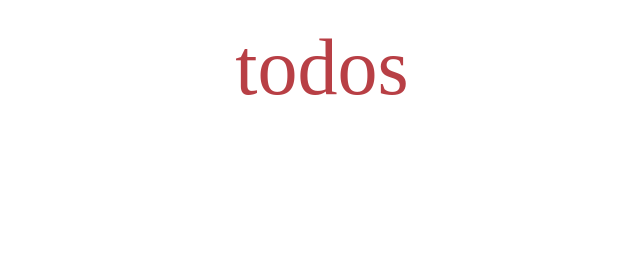
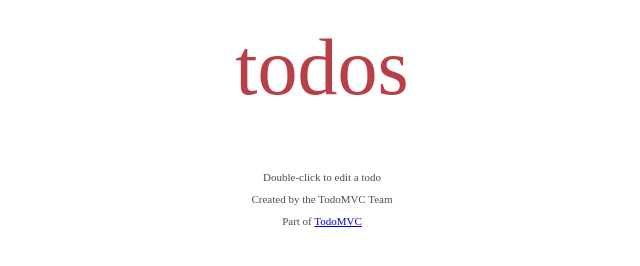
Before and after one commit to simtudy/vanilla-todo-app, a website built with Vite: page hyunjin/client/index.html in a window 1280 px wide. Shown: the whole page, without its empty margins (318-958 px from the left). Built offline with nearby package versions, Linux system fonts and the light colour scheme.

Commit message:
feat: footer 퍼블

```diff
--- a/hyunjin/client/index.html
+++ b/hyunjin/client/index.html
@@ -13,5 +13,11 @@
       <a href="#" style="text-decoration: none"><h1 class="title">todos</h1></a>
     </header>
     <!-- <div id="app"></div> -->
+
+    <footer class="footer">
+      <p class="footer-text">Double-click to edit a todo</p>
+      <p class="footer-text">Created by the TodoMVC Team</p>
+      <p class="footer-text">Part of <a href="http://todomvc.com">TodoMVC</a></p>
+    </footer>
   </body>
 </html>
--- a/hyunjin/client/src/app/styles/index.css
+++ b/hyunjin/client/src/app/styles/index.css
@@ -19,3 +19,25 @@
   -moz-text-rendering: optimizeLegibility;
   text-rendering: optimizeLegibility;
 }
+
+.footer {
+  margin: 65px auto 0;
+  color: #4d4d4d;
+  font-size: 11px;
+  text-shadow: 0 1px 0 rgba(255, 255, 255, 0.5);
+  text-align: center;
+}
+
+.footer-text {
+  line-height: 1;
+}
+
+.footer-link {
+  color: inherit;
+  text-decoration: none;
+  font-weight: 400;
+}
+
+.footer-link:hover {
+  text-decoration: underline;
+}
```
